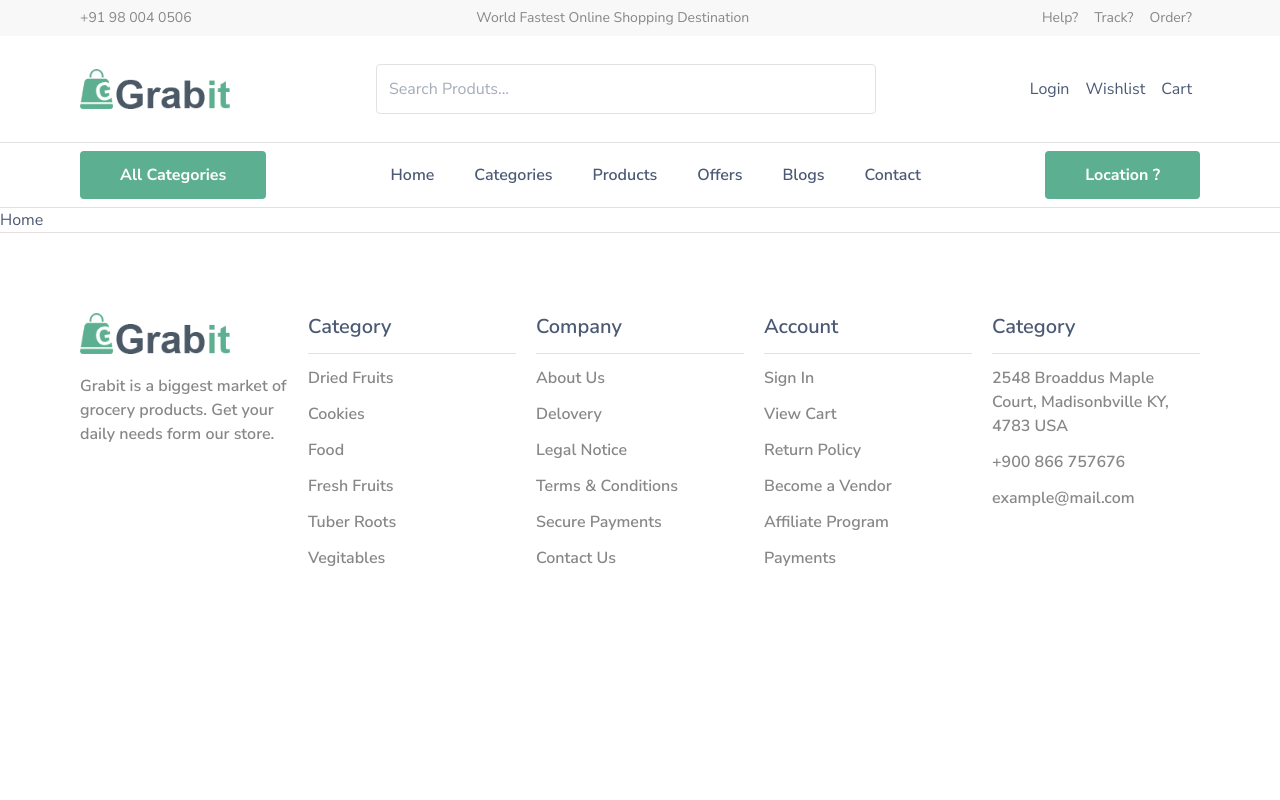
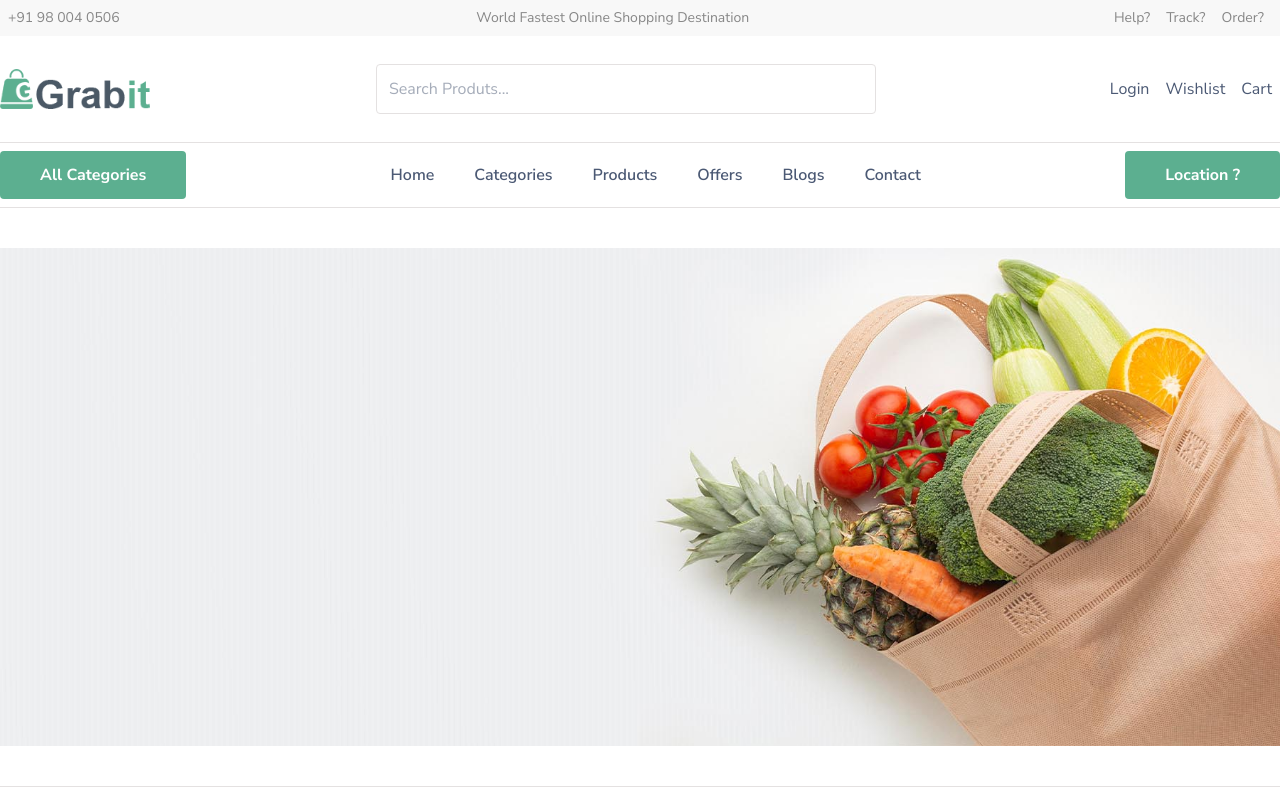
Before and after one commit to SalehAhmed19/e-com, a React (Vite) app: page / in a window 1280 px wide. Shown: the top 800 px of the page. Built offline with nearby package versions, Linux system fonts and the light colour scheme.

Commit message:
basic banner-added

```diff
--- /dev/null
+++ b/src/Components/Isolated/Banner.jsx
@@ -0,0 +1,12 @@
+import React from "react";
+import banner from "../../assets/img/1.jpg";
+
+function Banner() {
+  return (
+    <div>
+      <img className="my-10" src={banner} alt="" />
+    </div>
+  );
+}
+
+export default Banner;
--- a/src/Components/Shared/Footer.jsx
+++ b/src/Components/Shared/Footer.jsx
@@ -30,9 +30,9 @@ function Footer() {
   ];
 
   return (
-    <footer>
+    <footer className="m-w">
       <hr className="border-[#e4e1e1]" />
-      <div className="grid grid-cols-5 gap-5 px-20 pt-20">
+      <div className="grid grid-cols-5 gap-5 pt-20">
         <div>
           <img className="w-[150px]" src={logo} alt="" />
           <p className="text-[#878787] font-semibold my-5">
--- a/src/Components/Shared/Navbar.jsx
+++ b/src/Components/Shared/Navbar.jsx
@@ -11,9 +11,9 @@ function Navbar() {
     { id: 6, name: "Contact", link: "/" },
   ];
   return (
-    <nav>
+    <nav className="m-w">
       {/* Section 1 */}
-      <section className="p-2 bg-[#f8f8f8] flex justify-between text-sm text-[#878787] px-20">
+      <section className="p-2 bg-[#f8f8f8] flex justify-between text-sm text-[#878787]">
         <div>+91 98 004 0506</div>
 
         <div>
@@ -34,7 +34,7 @@ function Navbar() {
       </section>
 
       {/* Section 2 */}
-      <section className="px-20 py-7 flex justify-between items-center">
+      <section className="py-7 flex justify-between items-center">
         <div>
           <img className="w-[150px]" src={logo} alt="" />
         </div>
@@ -62,7 +62,7 @@ function Navbar() {
 
       {/* Section 3 */}
       <hr className="border-[#e4e1e1]" />
-      <section className="px-20 py-2 flex justify-between items-center">
+      <section className="py-2 flex justify-between items-center">
         <button className="bg-[#5CAF90] text-white px-10 py-3 rounded-sm font-bold">
           All Categories
         </button>
--- a/src/Pages/Home/Home.jsx
+++ b/src/Pages/Home/Home.jsx
@@ -1,8 +1,13 @@
 import React from "react";
 import "../../Style/Home.css";
+import Banner from "../../Components/Isolated/Banner";
 
 function Home() {
-  return <div className="m-w">Home</div>;
+  return (
+    <div className="m-w">
+      <Banner />
+    </div>
+  );
 }
 
 export default Home;
```
